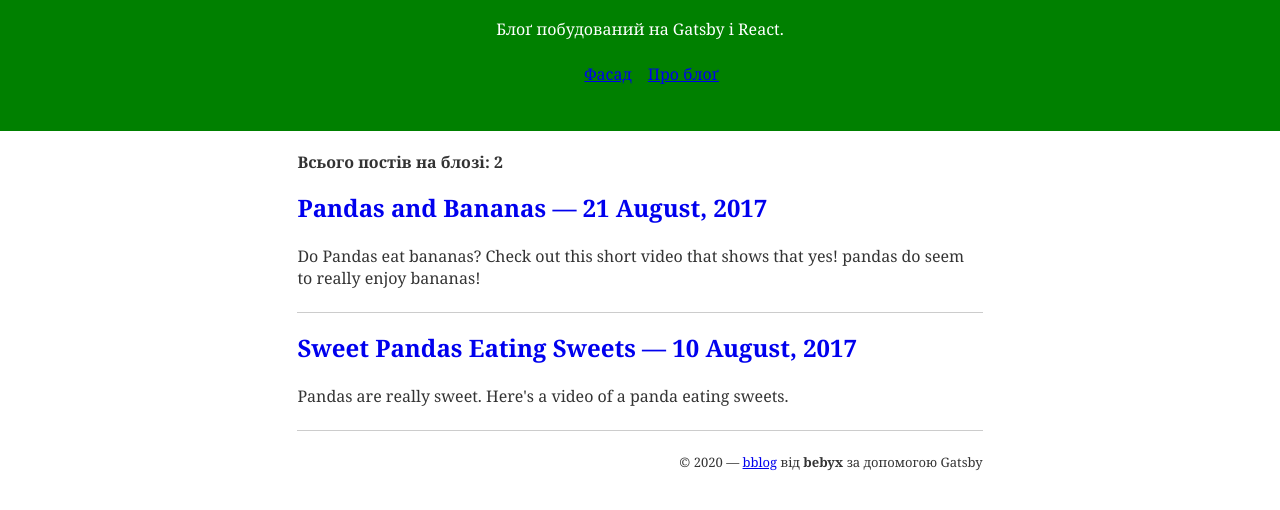
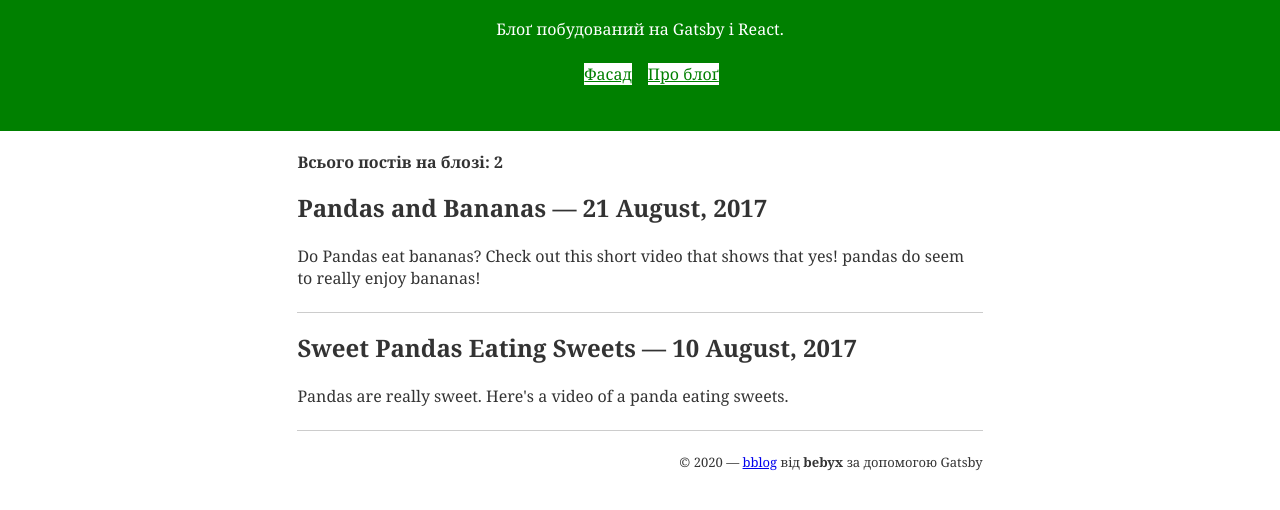
Before and after one commit to bebyx/bebyxgatsbyblog, a Gatsby site: page / in a window 1280 px wide. Shown: the part 64-574 px from the top of the page. Built offline with nearby package versions, Linux system fonts and the light colour scheme; Gatsby itself is replaced by a stand-in of ours; some packages are replaced by stand-ins of ours; what typography-theme-noriega would draw is missing.

Commit message:
Style up links in header and index titles

```diff
--- a/src/components/header.css
+++ b/src/components/header.css
@@ -20,3 +20,22 @@ ul.nav-list li{
   display: inline !important;
   padding: 0.5rem;
 }
+
+header a {
+  color: green;
+  background-color: white;
+}
+
+header a:hover {
+  background-color: yellow;
+}
+
+a.article-title-link {
+  text-decoration: none;
+  color: hsla(0,0%,0%,0.8);
+ }
+
+ a.article-title-link:hover {
+   text-decoration: none;
+   color: gray;
+  }
--- a/src/components/layout.js
+++ b/src/components/layout.js
@@ -32,6 +32,7 @@ const Layout = ({ children }) => {
           maxWidth: 720,
           padding: `0 1.0875rem 1.45rem`,
         }}
+        class="link-style"
       >
         <main>{children}</main>
         <footer style={{textAlign: `right`, fontSize: `small`,}}>
--- a/src/pages/index.js
+++ b/src/pages/index.js
@@ -11,9 +11,7 @@ const IndexPage = ( {data} ) => (
     <h4>Всього постів на блозі: {data.allMarkdownRemark.totalCount}</h4>
     {data.allMarkdownRemark.edges.map(({ node }) => (
       <div key={node.id}>
-          <Link style={{
-            textDecoration: `none`
-          }} to={node.fields.slug}>
+          <Link class="article-title-link" to={node.fields.slug}>
             <h2>{node.frontmatter.title}{" "}— {node.frontmatter.date}</h2>
           </Link>
           <p>{node.excerpt}</p>
--- a/src/pages/pro-blog.js
+++ b/src/pages/pro-blog.js
@@ -5,7 +5,7 @@ import SEO from "../components/seo"
 
 const SecondPage = () => (
   <Layout>
-    <SEO title="Page two" />
+    <SEO title="Про блоґ" />
     <h1>Сторінка про блоґ</h1>
     <p>Ласкаво прошу до блоґу. Блоґ побудований на Gatsby і відповідно React.</p>
   </Layout>
```
